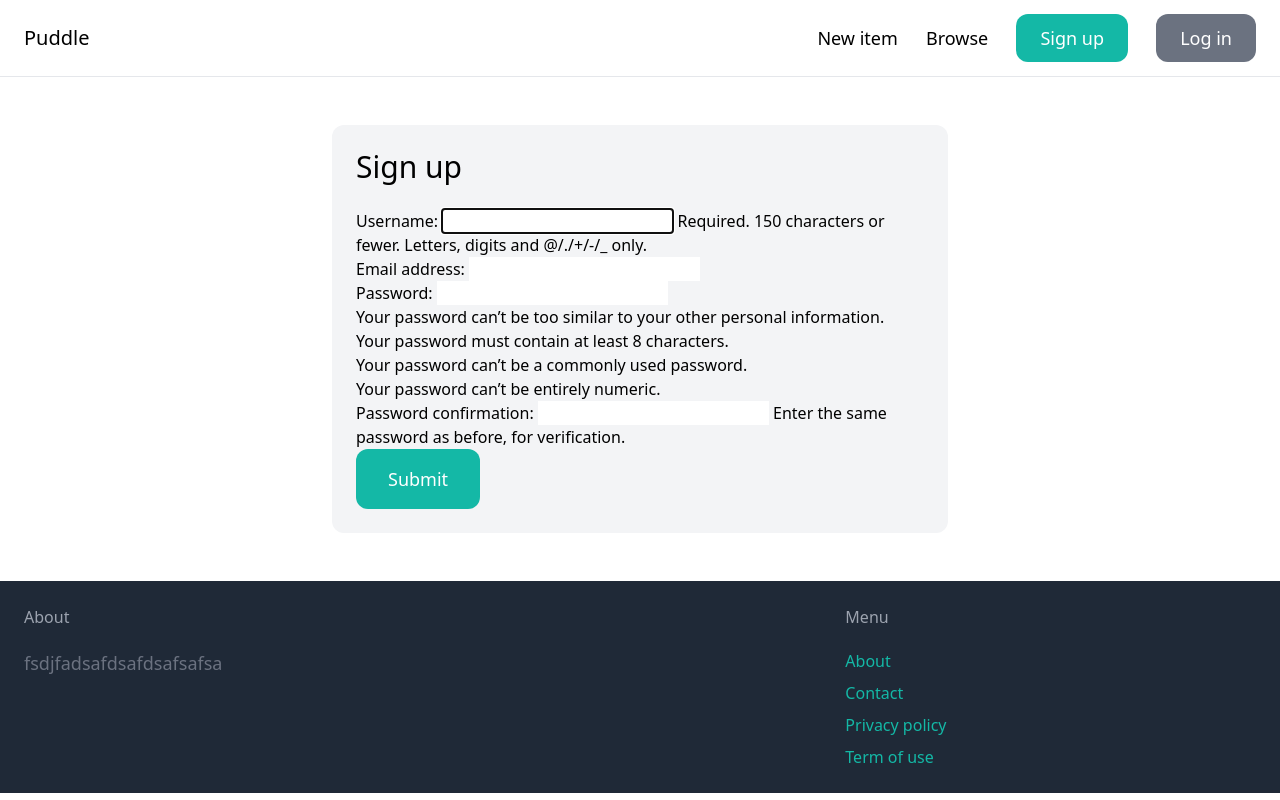
After one commit to ni910715/online_marketplace, a Django app: page /signup/ in a window 1280 px wide. The commit adds this page. Run offline with Django 4.2, Linux system fonts and the light colour scheme; some libraries are stand-ins or nearby versions.

Commit message:
add signup form

```diff
--- /dev/null
+++ b/online_marketplace/core/forms.py
@@ -0,0 +1,8 @@
+from django import forms
+from django.contrib.auth.forms import UserCreationForm
+from django.contrib.auth.models import User
+
+class SignupForm(UserCreationForm):
+    class Meta:
+        model = User
+        fields = ('username', 'email', 'password1', 'password2')
--- a/online_marketplace/core/templates/core/base.html
+++ b/online_marketplace/core/templates/core/base.html
@@ -17,7 +17,7 @@
                 <a href="#" class="text-lg font-semiblod hover:text-gray-500">New item</a>
                 <a href="#" class="text-lg font-semiblod hover:text-gray-500">Browse</a>
 
-                <a href="#" class="px-6 py-3 text-lg font-semiblod bg-teal-500 text-white rounded-xl hover:bg-teal-700">Sign up</a>
+                <a href="{% url 'core:signup' %}" class="px-6 py-3 text-lg font-semiblod bg-teal-500 text-white rounded-xl hover:bg-teal-700">Sign up</a>
                 <a href="#" class="px-6 py-3 text-lg font-semiblod bg-gray-500 text-white rounded-xl hover:bg-gray-700">Log in</a>
             </div>
         </nav>
--- /dev/null
+++ b/online_marketplace/core/templates/core/signup.html
@@ -0,0 +1,15 @@
+{% extends 'core/base.html' %}
+
+{% block title %}Sign Up{% endblock %}
+
+{% block content %}
+<div class="w-1/2 my-6 mx-auto p-6 bg-gray-100 rounded-xl">
+<h1 class="mb-6 text-3xl">Sign up</h1>
+
+    <form method="post" action=".">
+        {% csrf_token %}
+        {{form.as_p}}
+        <button class="py-4 px-8 text-lg bg-teal-500 hover:bg-teal-700 rounded-xl text-white">Submit</button>
+    </form>
+</div>
+{% endblock%}
--- a/online_marketplace/core/urls.py
+++ b/online_marketplace/core/urls.py
@@ -6,4 +6,5 @@ app_name='core'
 urlpatterns=[
     path('', views.index, name='index'),
     path('contact/', views.contact, name='contact'),
+    path('signup/', views.signup, name='signup'),
 ]
--- a/online_marketplace/core/views.py
+++ b/online_marketplace/core/views.py
@@ -1,5 +1,6 @@
 from django.shortcuts import render
 from item.models import Category, Item
+from .forms import SignupForm
 
 # Create your views here.
 
@@ -10,3 +11,8 @@ def index(response):
 
 def contact(response):
     return render(response, 'core/contact.html')
+
+def signup(request):
+    form = SignupForm()
+
+    return render(request, 'core/signup.html', {'form':form})
```
